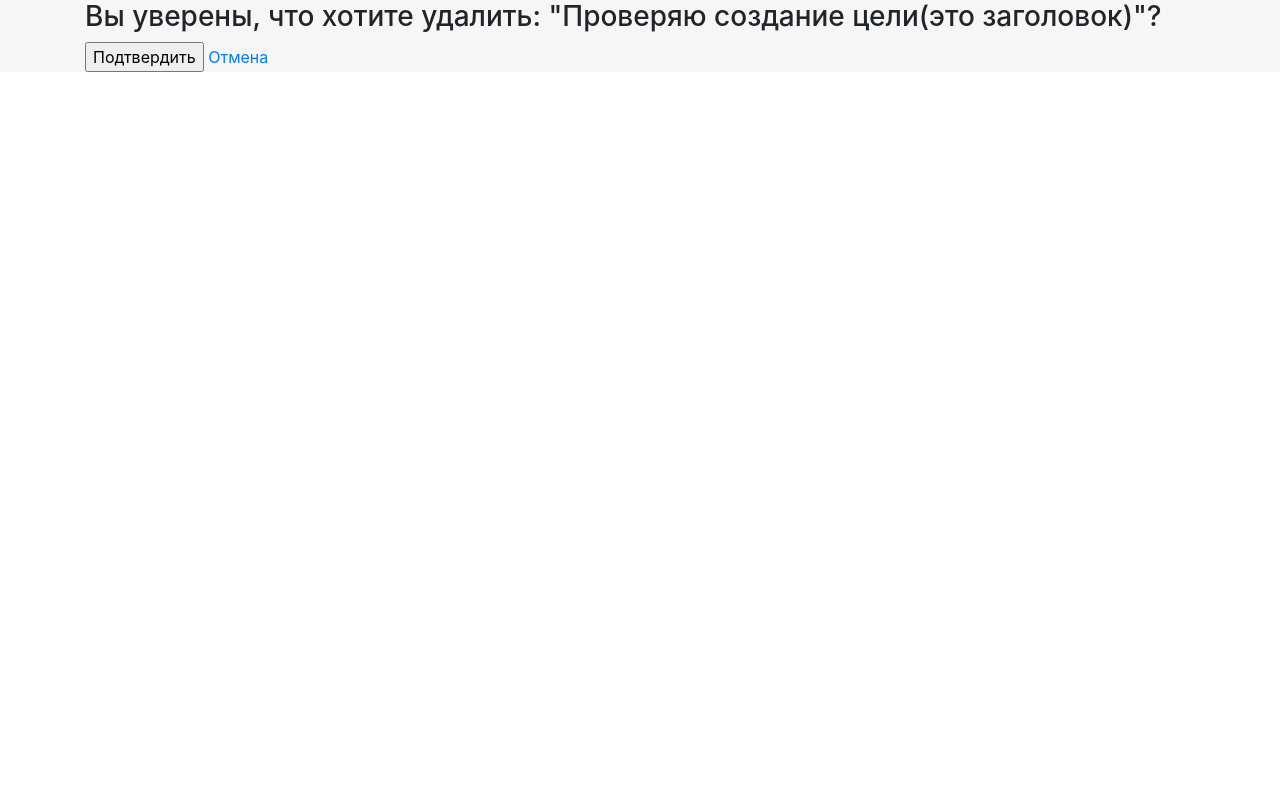
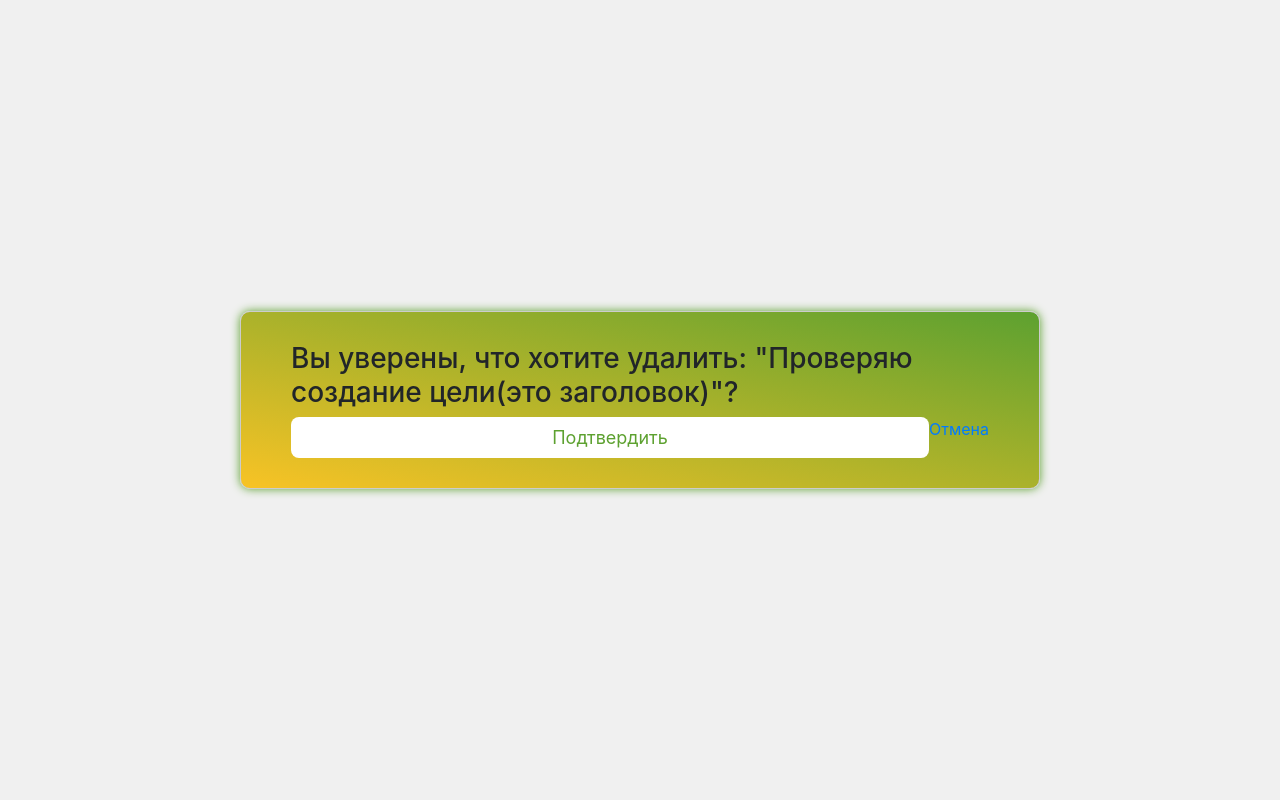
Before and after one commit to Karielka/Fitnes_app, a Django app: page /progress/goal/delete/1/ in a window 1280 px wide. Shown: the part 64-864 px from the top of the page. Before the commit the page ends 136 px from the top, so only its background shows below. Run offline with Django 5.2, Linux system fonts and the light colour scheme; a user stored in the database is signed in; data comes from the database, SQL or seed files in the repository; both versions use the stored data as it was after the commit; parts of the project's set-up code (start-up, migrations or seed data) failed here and were passed over; some libraries are stand-ins or nearby versions.

Commit message:
Merge Tim + develop again.

```diff
--- /dev/null
+++ b/Fitnes/Progress/static/progress/css/delete_goal.css
@@ -0,0 +1,158 @@
+.page-wrapper {
+    display: flex;
+    justify-content: center;
+    align-items: center;
+    min-height: 100vh;
+    background-color: #f0f0f0;
+    padding: 20px;
+}
+
+.container-log {
+    background-color: #faf7f7;
+    box-shadow: 0 0 10px #5da130;
+    background: linear-gradient(to bottom left, #5da130, #F8C325);
+    padding: 30px;
+    max-width: 800px;
+    width: 100%;
+    box-sizing: border-box;
+}
+
+.container-button{
+    display: flex;
+    flex-direction: row;
+    justify-content: space-between;
+}
+
+.edit-form {
+    margin: 0 20px;
+    background: transparent;
+    max-width: 100%;
+    display: flex;
+    flex-direction: column;
+}
+
+.text-wrapper {
+    color: white;
+}
+
+.field-container {
+    display: flex;
+    flex-direction: row;
+    justify-content: flex-start;
+}
+
+.first-container {
+    width: 100%;
+    margin-bottom: 20px;
+    margin-right: 30px;
+}
+
+.first-first-container {
+    width: 100%;
+    margin-bottom: 20px;
+}
+
+.first-second-container {
+    display: flex;
+    justify-content: space-between;
+}
+
+.first-second-container input {
+    flex: 1;
+    margin-right: 10px; /* Отступ между полями */
+}
+
+.first-second-container input:last-child {
+    margin-right: 0; /* Убираем отступ для последнего поля */
+}
+
+.second-container {
+    display: flex;
+    flex-direction: column;
+    align-items: flex-start;
+    width: 100%;
+}
+
+.second-first-container {
+    width: 100%;
+    display: flex;
+    justify-content: space-between;
+    margin-bottom: 10px;
+}
+
+.second-first-container input {
+    flex: 1;
+    margin-right: 10px; /* Отступ между полями */
+}
+
+.second-first-container input:last-child {
+    margin-right: 0; /* Убираем отступ для последнего поля */
+}
+
+.button-wrapper {
+    width: 100%;
+}
+
+form input[type="text"], form input[type="number"], form input[type="date"] {
+    width: 100%;
+    height: 45px;
+    padding: 3px;
+    margin-bottom: 15px;
+    border: 1px solid #ccc;
+    border-radius: 5px;
+    box-sizing: border-box;
+    font-size: 16px;
+    box-shadow: 0 0 10px #f8c325;
+}
+
+form button[type="submit"] {
+    width: 100%;
+    height: 100%;
+    background-color: white;
+    color: #5da130;
+    font-size: large;
+    padding: 7px 25px;
+    margin-top: 0px;
+    border: none;
+    border-radius: 8px;
+    cursor: pointer;
+    transition: background-color 0.3s ease;
+}
+
+.submit{
+    width: 100%;
+    height: 100%;
+    background-color: white;
+    color: #5da130;
+    font-size: large;
+    padding: 7px 25px;
+    margin-top: 0px;
+    border: none;
+    border-radius: 8px;
+    cursor: pointer;
+    transition: background-color 0.3s ease;
+}
+
+form button[type="submit"]:hover {
+    background-color: #f8c325;
+}
+
+.btn-light {
+    width: 20%;
+    height: 100%;
+    background-color: transparent;
+    color: black;
+    font-size: large;
+    padding: 7px 25px;
+    margin-top: 30px;
+    align-items: center;
+    border: none;
+    border-radius: 15px;
+    cursor: pointer;
+    transition: background-color 0.3s ease;
+}
+
+.btn-light:hover {
+    background-color: transparent;
+    color: rgb(128, 128, 128);
+}
--- a/Fitnes/Progress/templates/progress/delete_goal.html
+++ b/Fitnes/Progress/templates/progress/delete_goal.html
@@ -1,12 +1,24 @@
 {% extends "main/base.html" %}
+{% load static %}
 
 {% block content %}
-<div class="container">
-  <h3>Вы уверены, что хотите удалить: "{{ goal.description }}"?</h3>
-  <form action="" method="post">
-    {% csrf_token %}
-    <input type="submit" value="Подтвердить">
-    <a href="{% url 'index-progress' %}">Отмена</a>
-  </form>
-</div>
+<link rel="stylesheet" href="{% static 'main/css/styles.css' %}" type="text/css" media="all">
+<link rel="stylesheet" href="{% static 'progress/css/forms.css' %}" type="text/css" media="all">
+<link rel="stylesheet" href="{% static 'progress/css/delete_goal.css' %}" type="text/css" media="all">
+<body>
+  <div class="page-wrapper">
+    <div class="container-log">
+      <form action="" method="post" class="edit-form">
+        <div class="container-title">
+          <h3>Вы уверены, что хотите удалить: "{{ goal.description }}"?</h3>
+        </div>
+        {% csrf_token %}
+        <div class="container-button">
+          <input type="submit" value="Подтвердить" class="submit">
+          <a href="{% url 'index-progress' %}">Отмена</a>
+        </div>
+      </form>
+    </div>
+  </div>
+</body>
 {% endblock %}
```
Also changed, not shown: Fitnes/Progress/static/progress/css/index.css (+17 -10 lines), Fitnes/db.sqlite3.
